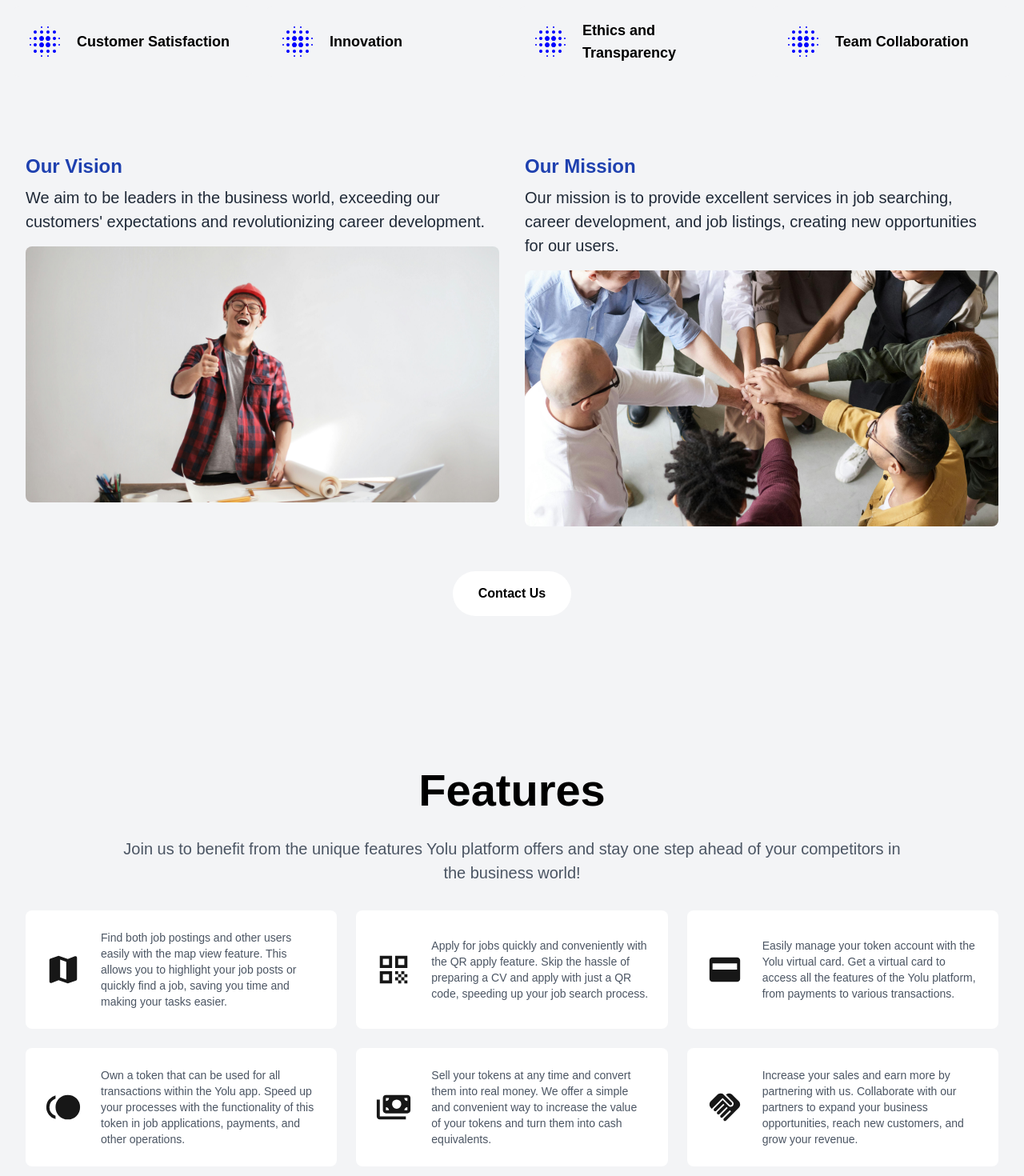
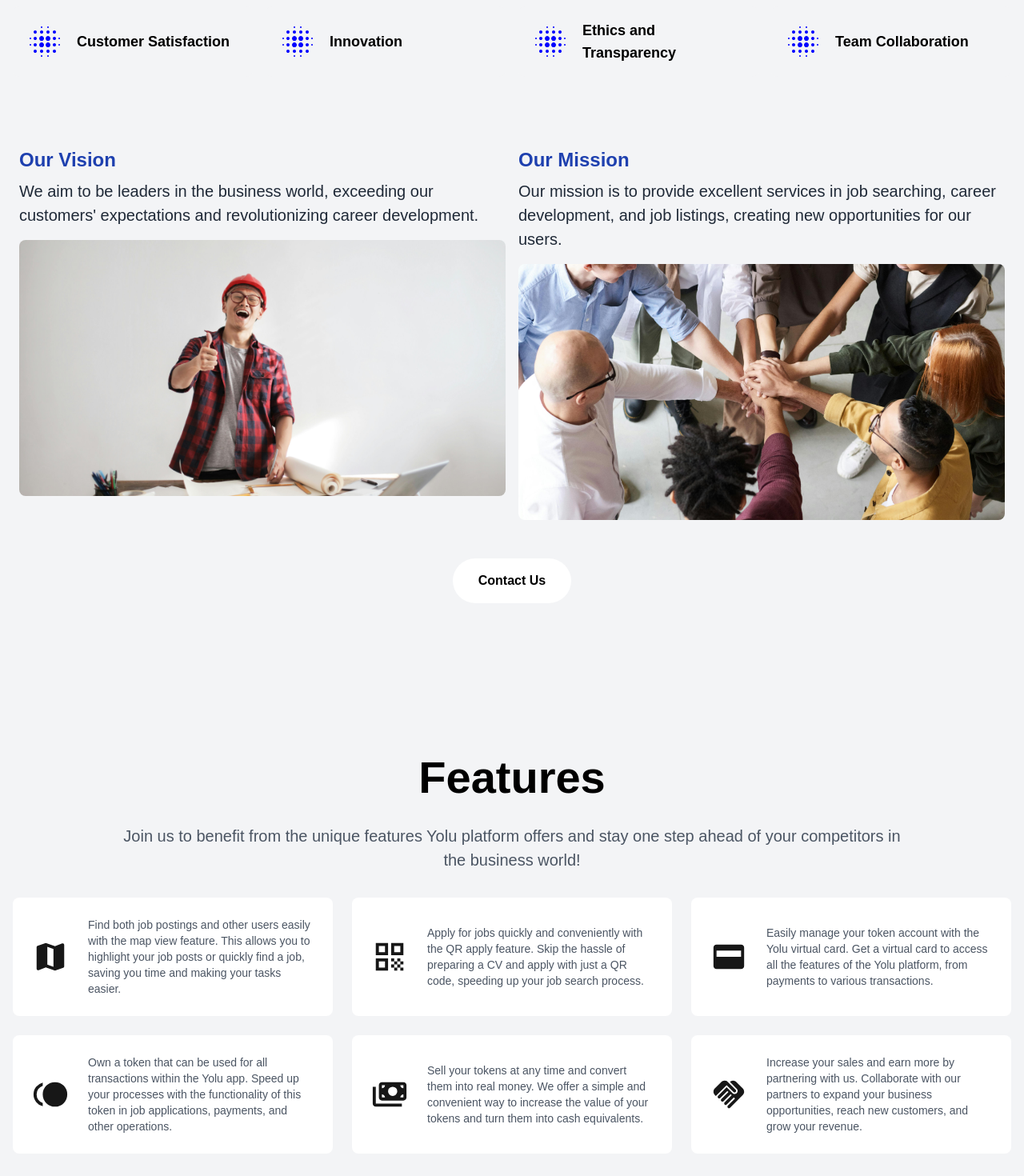
Before and after one commit to hazratAZE/yolu.app, a Next.js app: page /en in a window 1280 px wide. Shown: the part 1080-2550 px from the top of the page at 80% size. Built offline with nearby package versions, Linux system fonts and the light colour scheme.

Commit message:
Padding problem in some pages

```diff
--- a/src/app/components/Hakkimizda.tsx
+++ b/src/app/components/Hakkimizda.tsx
@@ -65,7 +65,7 @@ const Hakkımızda = () => {
       </div>
       {/* Vizyon ve Missiya Bölümü */}
       <div className="flex flex-col md:flex-row mb-8">
-        <div className="md:w-1/2 p-4">
+        <div className="md:w-1/2 p-2">
           <h2 className="text-2xl font-semibold mb-2 text-blue-800">
             {t("our_vision")}
           </h2>
@@ -76,7 +76,7 @@ const Hakkımızda = () => {
             className="w-full h-80 object-cover mb-2 rounded-lg"
           />
         </div>
-        <div className="md:w-1/2 p-4">
+        <div className="md:w-1/2 p-2">
           <h2 className="text-2xl font-semibold mb-2 text-blue-800">
             {t("mission")}
           </h2>
--- a/src/app/components/Ozellikler.tsx
+++ b/src/app/components/Ozellikler.tsx
@@ -35,7 +35,7 @@ const Ozellikler = () => {
       id="features"
       className="bg-gray-100 min-h-screen flex flex-col justify-center pt-16 px-4"
     >
-      <div className="container mx-auto px-4">
+      <div className="container mx-auto">
         <h1 className="text-center text-black font-bold">{t("features")}</h1>
         <div className="text-center justify-center flex mt-4">
           <p className="text-gray-600 mb-8 w-[80%]">
```
